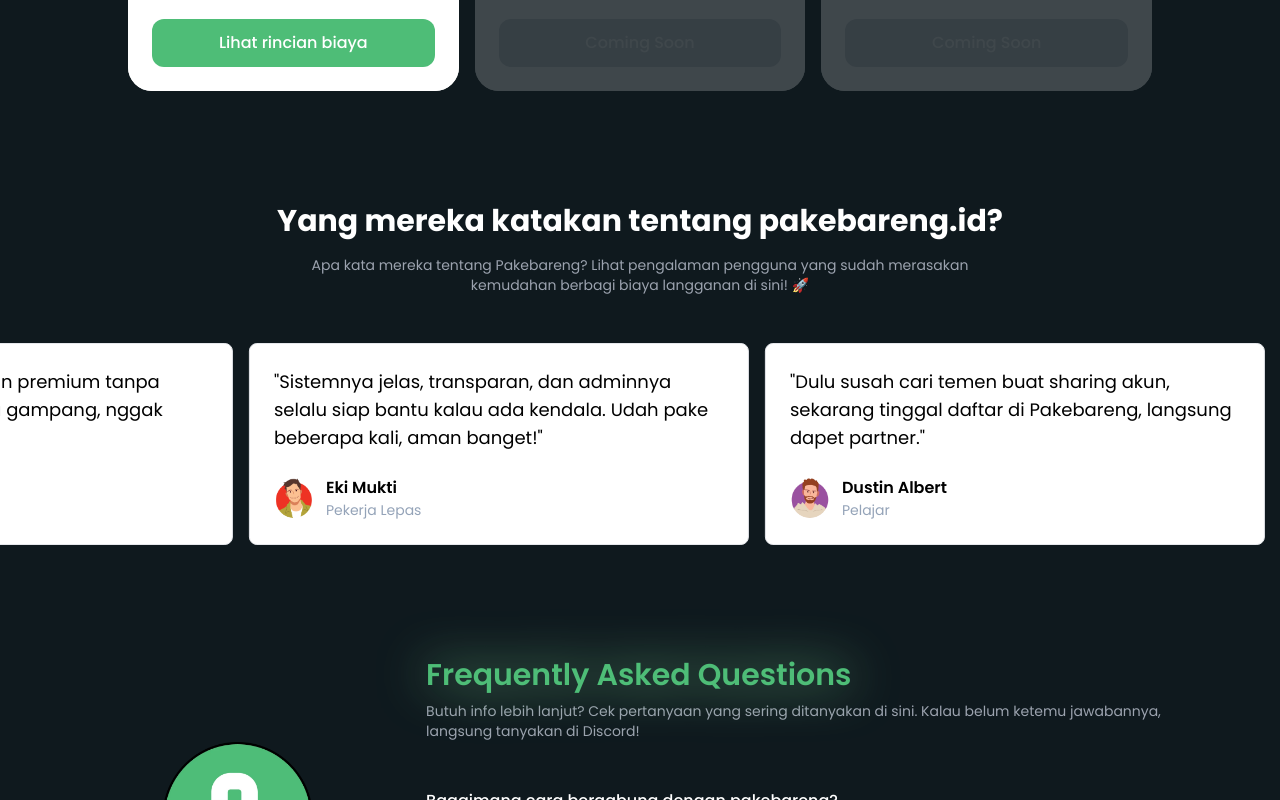
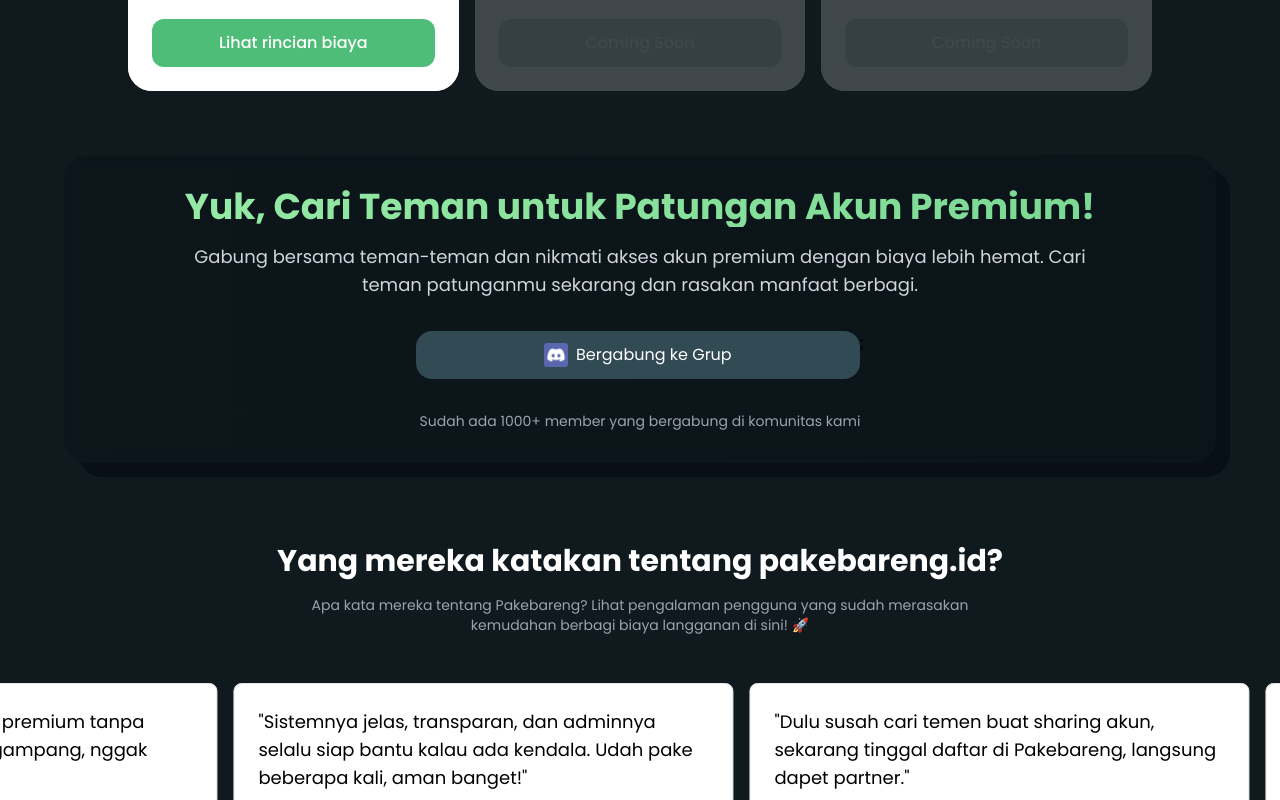
Before and after one commit to Exvade/PakeBareng.id, a React (Vite) app: page / in a window 1280 px wide. Shown: the part 1660-2460 px from the top of the page. Built offline with nearby package versions, Linux system fonts and the light colour scheme.

Commit message:
ADD CallToAction.jsx

```diff
--- a/src/App.jsx
+++ b/src/App.jsx
@@ -2,6 +2,7 @@
 import About from './components/About';
 import BenefitsSection from './components/Benefit';
 import ProductCard from './components/ProductCard.jsx';
+import CallToAction from './components/CallToAction';
 import Testimoni from './components/Testimoni';
 import FAQ from './components/Faq';
 import Footer from './components/Footer';
@@ -13,6 +14,7 @@
       <About />
       <BenefitsSection />
       <ProductCard />
+      <CallToAction />
       <Testimoni />
       <FAQ />
       <Footer />
--- a/src/components/About.jsx
+++ b/src/components/About.jsx
@@ -3,7 +3,7 @@
 export default function FAQ() {
   return (
     <section id="faq" className="w-full bg-dark py-12 px-4 md:px-6">
-      <div className="flex flex-col md:flex-row justify-center items-center max-w-3xl gap-5 md:gap-20 mx-auto">
+      <div className="flex flex-col md:flex-row justify-center items-center max-w-3xl gap-5 md:gap-14 mx-auto">
         <div className="block w-[45%] md:w-[25%]">
           <img src={aboutusImg} alt="" className="w-full" />
         </div>
--- /dev/null
+++ b/src/components/CallToAction.jsx
@@ -0,0 +1,35 @@
+import discordIcon from '../assets/discord-icon.png';
+
+export default function CallToAction() {
+  return (
+    <div className="min-h-[300px] w-full bg-dark flex items-center justify-center p-4 ">
+      <div className="max-w-6xl w-full bg-gradient-to-r from-[#070F15]/30 to-[#040A11]/30 backdrop-blur-sm rounded-3xl p-8 shadow-[14px_14px_0px_rgba(2,7,14,0.5)]">
+        <div className="space-y-8">
+          {/* Header Section */}
+          <div className="space-y-4">
+            <h2 className="text-center font-bold text-transparent bg-clip-text bg-gradient-to-r from-[#98EBA6] to-[#78D792] text-2xl md:text-4xl hover:px-2 hover:scale-102 hover:-rotate-1 transition duration-500">
+              Yuk, Cari Teman untuk Patungan Akun Premium!
+            </h2>
+            <p className="text-center text-gray-300 text-sm md:text-lg max-w-4xl mx-auto transition-transform duration-500 hover:scale-102 ">
+              Gabung bersama teman-teman dan nikmati akses akun premium dengan biaya lebih hemat. Cari teman patunganmu sekarang dan rasakan manfaat berbagi.
+            </p>
+          </div>
+
+          <div className="flex justify-center">
+            <button className="group relative flex flex-row items-center px-32 py-3 rounded-2xl text-sm sm:text-base bg-[#324a54] hover:bg-[#233941] text-white cursor-pointer overflow-hidden transition-transform duration-500 hover:scale-102 active:scale-97">
+              <div className="absolute inset-0 transition-opacity duration-300 opacity-0 group-hover:opacity-100">
+                <div className="absolute inset-0 bg-gradient-to-r from-blue-500 via-purple-500 to-pink-500 animate-gradient-x"></div>
+              </div>
+
+              <img src={discordIcon} className="relative h-5 sm:h-6 pr-2 transition-transform duration-500 group-hover:scale-125 group-hover:-rotate-3" alt="Icon Discord" />
+              <span className="relative z-10 transition-all duration-300 group-hover:translate-y-0 ">Bergabung ke Grup</span>
+            </button>
+            ;
+          </div>
+
+          <p className="text-center text-gray-400 text-sm">Sudah ada 1000+ member yang bergabung di komunitas kami</p>
+        </div>
+      </div>
+    </div>
+  );
+}
--- a/src/components/ModalProduct.jsx
+++ b/src/components/ModalProduct.jsx
@@ -1,5 +1,4 @@
 import { useEffect } from 'react';
-import discordIcon from '../assets/discord-icon.png';
 
 export default function ModalProduct({ isOpen, onClose, product }) {
   useEffect(() => {
--- a/src/components/ProductCard.jsx
+++ b/src/components/ProductCard.jsx
@@ -35,7 +35,7 @@
   return (
     <>
       <div className={`h-full flex flex-col bg-white rounded-3xl ${isReady ? 'opacity-100 transition-transform duration-500 hover:scale-102 hover:shadow-[0_0_30px_1px_rgba(34,197,94,0.4)]' : 'opacity-20 cursor-not-allowed'}`}>
-        <div className="w-full h-32 sm:h-40 md:h-48 ">
+        <div className="w-full h-48 ">
           <img src={product.banner} alt={product.service} className={`w-full h-full object-cover object-center rounded-t-3xl  ${!isReady ? 'grayscale' : ''}`} />
         </div>
 
@@ -87,10 +87,10 @@
 
 export default function ProductSection() {
   return (
-    <section className="w-full bg-dark py-12 px-4 md:px-6">
+    <section className="w-full bg-dark py-12 px-8 md:px-6">
       <div className="max-w-5xl mx-auto">
         <h2 className="mb-8 text-2xl font-semibold text-center text-white md:text-3xl">Layanan yang tersedia</h2>
-        <div className="grid grid-cols-1 gap-2 md:gap-4 md:grid-cols-3">
+        <div className="grid grid-cols-1 gap-4 md:gap-4 md:grid-cols-3">
           {productData.map((product) => (
             <ProductCard key={product.id} product={product} />
           ))}
```
Also changed, not shown: src/components/Modal/ModalClaude.jsx (deleted).
